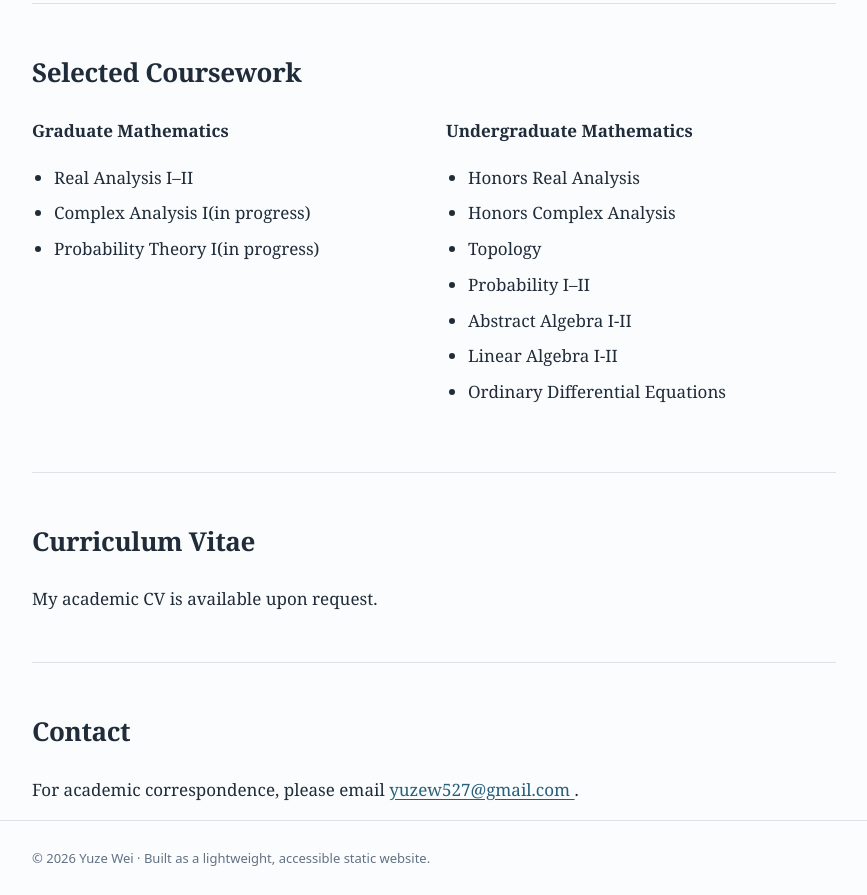
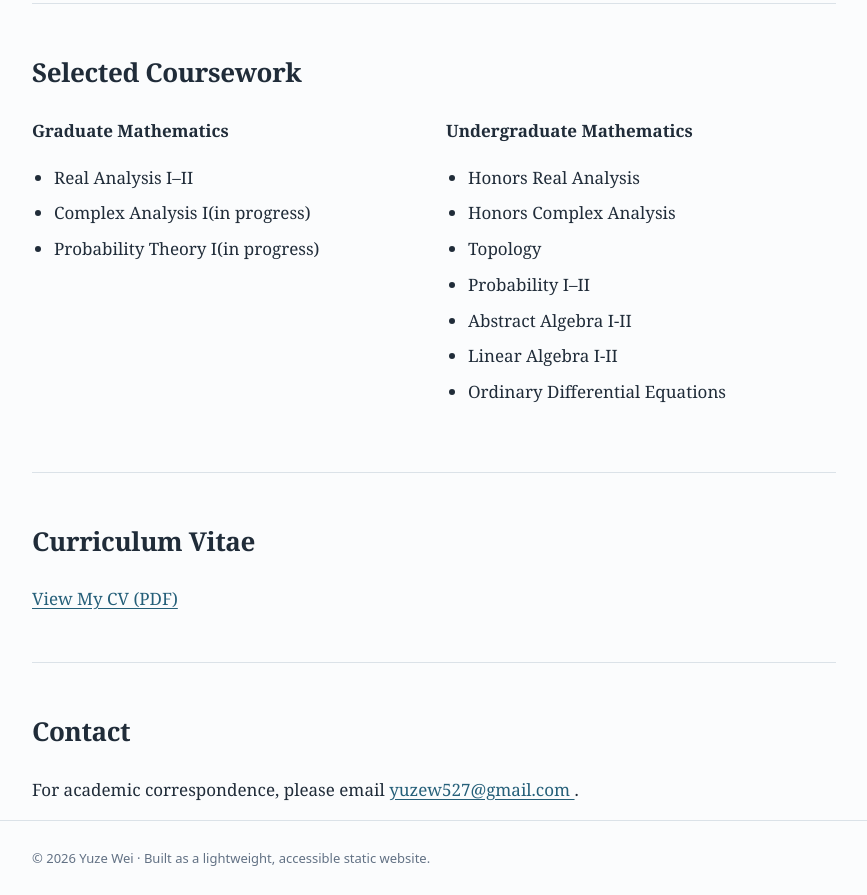
Before and after one commit to yuzew527/yuzew527.github.io, a plain HTML site: page index.html in a window 1280 px wide. Shown: the part 1364-2259 px from the top of the page, without its empty margins (206-1073 px from the left). Drawn offline with Linux system fonts and the light colour scheme.

Commit message:
Update index.html

```diff
--- a/index.html
+++ b/index.html
@@ -435,24 +435,13 @@
         <!-- ===== CURRICULUM VITAE ===== -->
 
 <section id="cv">
-
     <h2>Curriculum Vitae</h2>
 
     <p>
-                My academic CV is available upon request.
-            </p>
-
-            <!--
-                When you upload your CV as cv.pdf,
-                replace the paragraph above with:
-
-                <p>
-                    <a href="cv.pdf" target="_blank">
-                        Download My CV (PDF)
+        <a href="cv%20Nick.pdf" target="_blank" rel="noopener">
+            View My CV (PDF)
         </a>
     </p>
-            -->
-
 </section>
 
 
```
Lines whose indentation alone changed are shown as unchanged.
